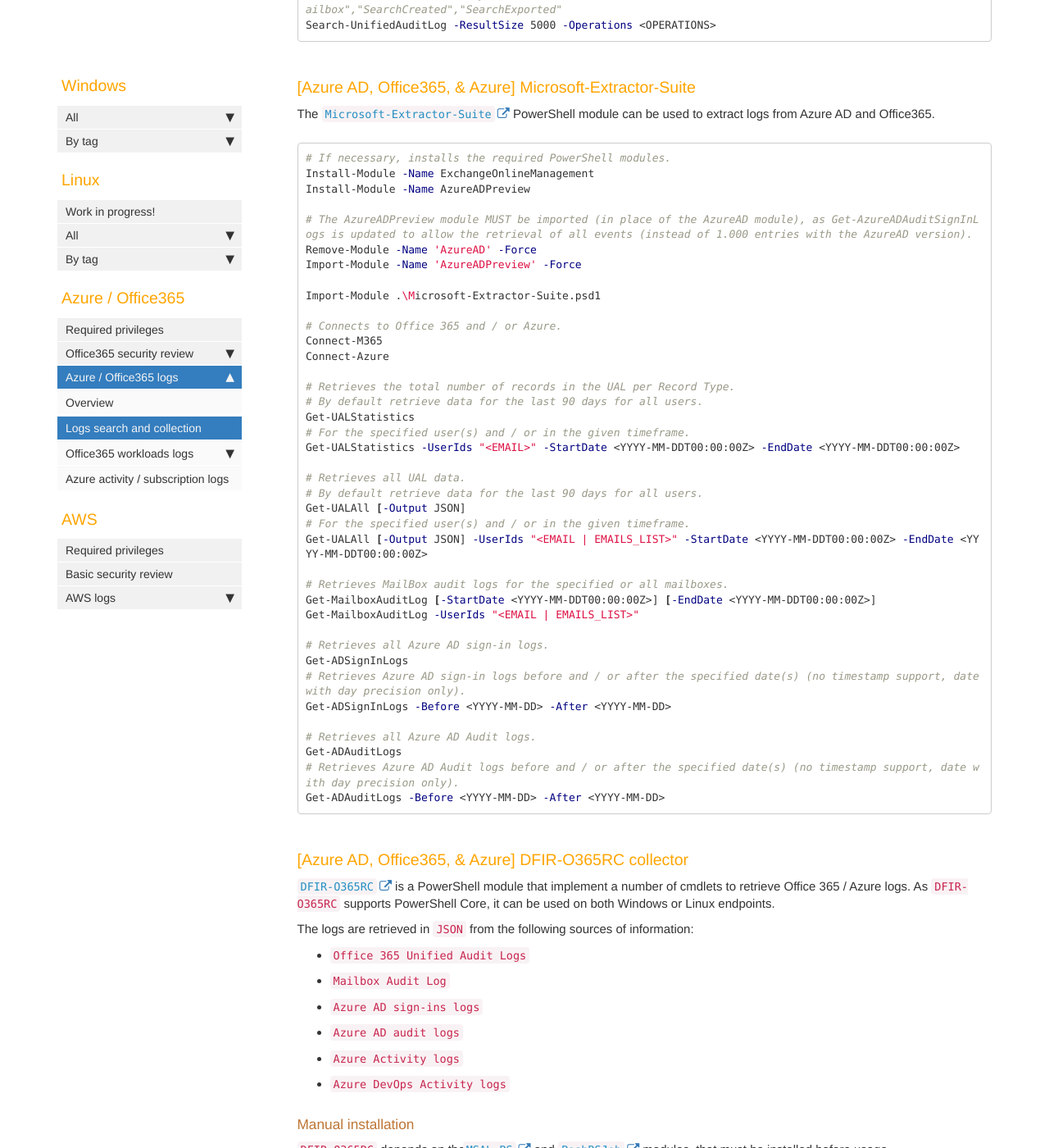
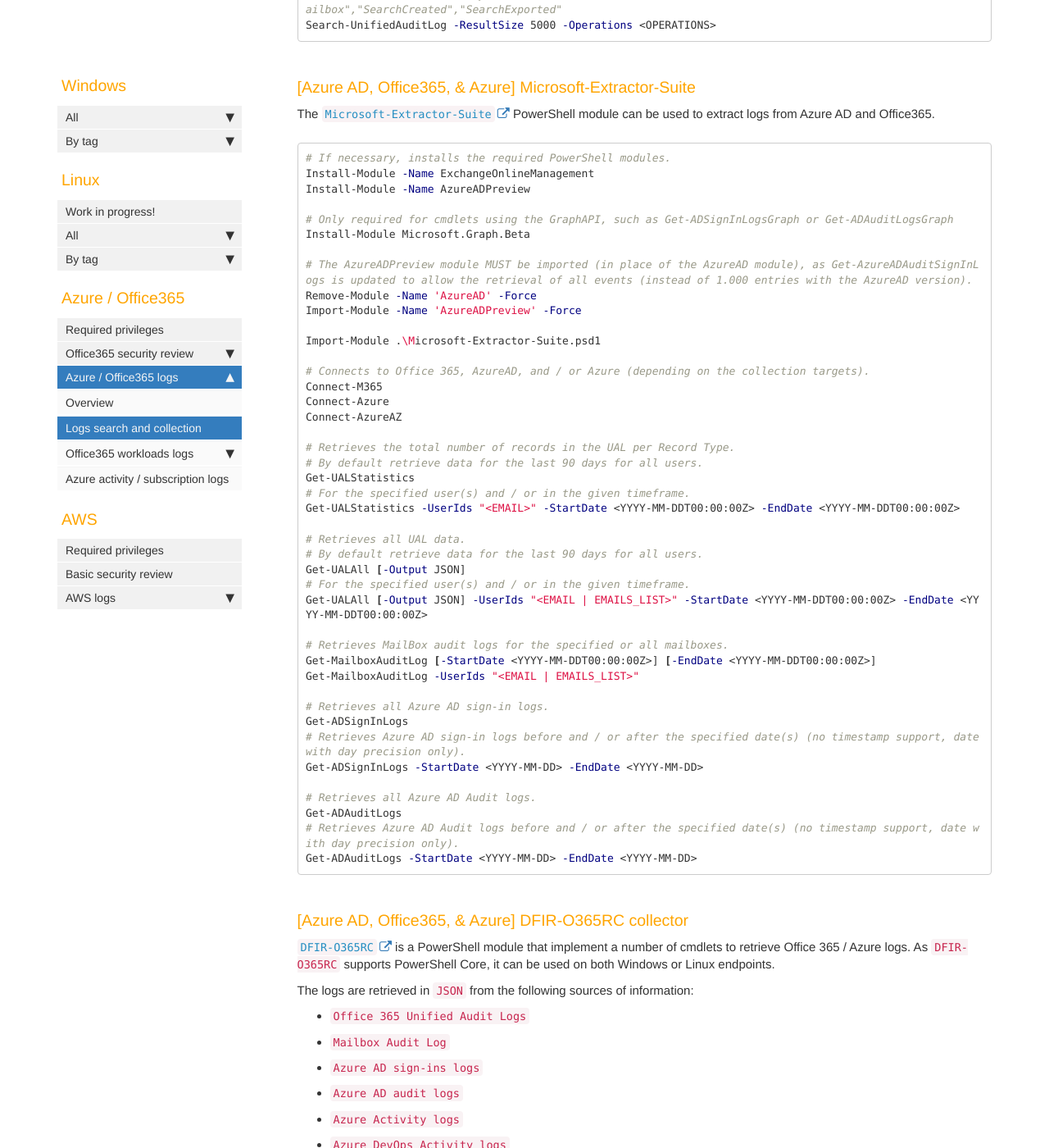
Before and after one commit to Qazeer/artefacts.help, a Jekyll site: the page built from pages/azure/logs_collection_tools.md, in a window 1280 px wide and 1400 px high, scrolled down 1197 px. Shown: the whole window at 82% size. Built offline with Jekyll 4.4.1, drawn with Linux system fonts in a browser that asks for light colours; comment, search, counter and statistics services are not loaded.

````diff
--- a/pages/azure/logs_collection_tools.md
+++ b/pages/azure/logs_collection_tools.md
@@ -58,15 +58,19 @@ PowerShell module can be used to extract logs from Azure AD and Office365.
 Install-Module -Name ExchangeOnlineManagement
 Install-Module -Name AzureADPreview
 
+# Only required for cmdlets using the GraphAPI, such as Get-ADSignInLogsGraph or Get-ADAuditLogsGraph
+Install-Module Microsoft.Graph.Beta
+
 # The AzureADPreview module MUST be imported (in place of the AzureAD module), as Get-AzureADAuditSignInLogs is updated to allow the retrieval of all events (instead of 1.000 entries with the AzureAD version).
 Remove-Module -Name 'AzureAD' -Force
 Import-Module -Name 'AzureADPreview' -Force
 
 Import-Module .\Microsoft-Extractor-Suite.psd1
 
-# Connects to Office 365 and / or Azure.
+# Connects to Office 365, AzureAD, and / or Azure (depending on the collection targets).
 Connect-M365
 Connect-Azure
+Connect-AzureAZ
 
 # Retrieves the total number of records in the UAL per Record Type.
 # By default retrieve data for the last 90 days for all users.
@@ -87,12 +91,12 @@ Get-MailboxAuditLog -UserIds "<EMAIL | EMAILS_LIST>"
 # Retrieves all Azure AD sign-in logs.
 Get-ADSignInLogs
 # Retrieves Azure AD sign-in logs before and / or after the specified date(s) (no timestamp support, date with day precision only).
-Get-ADSignInLogs -Before <YYYY-MM-DD> -After <YYYY-MM-DD>
+Get-ADSignInLogs -StartDate <YYYY-MM-DD> -EndDate <YYYY-MM-DD>
 
 # Retrieves all Azure AD Audit logs.
 Get-ADAuditLogs
 # Retrieves Azure AD Audit logs before and / or after the specified date(s) (no timestamp support, date with day precision only).
-Get-ADAuditLogs -Before <YYYY-MM-DD> -After <YYYY-MM-DD>
+Get-ADAuditLogs -StartDate <YYYY-MM-DD> -EndDate <YYYY-MM-DD>
 ```
 
 ### [Azure AD, Office365, & Azure] DFIR-O365RC collector
````
Also changed, not shown: pages/azure/o365_security_review_mailbox_delegations.md (+2 -1 lines), pages/azure/required_privileges.md (+6 -0 lines).
